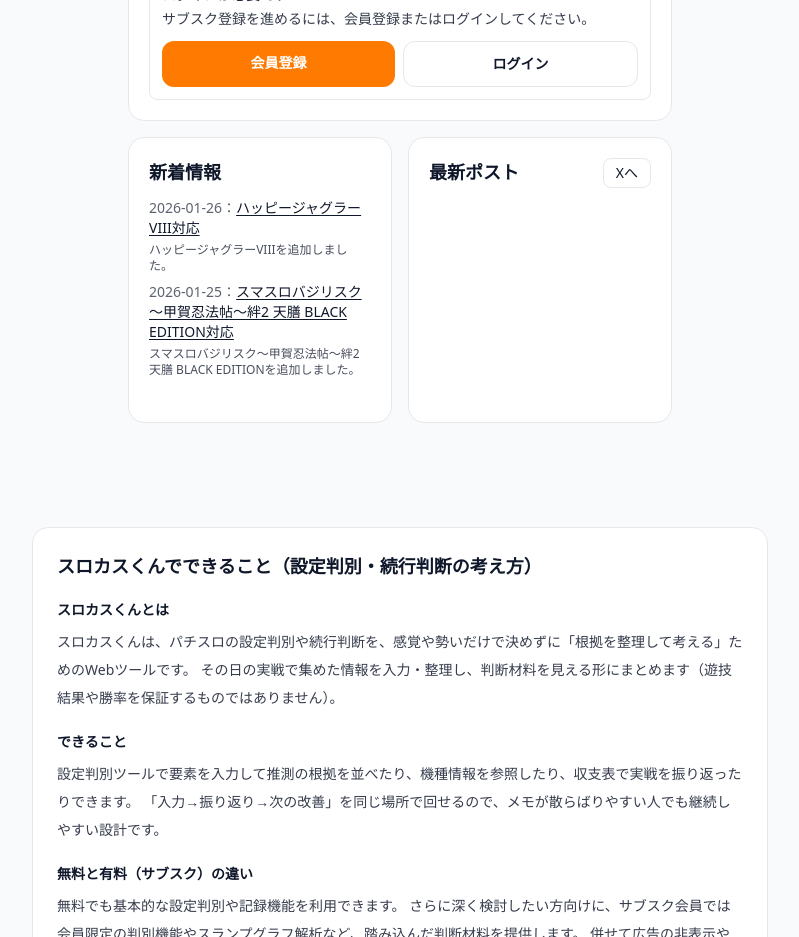
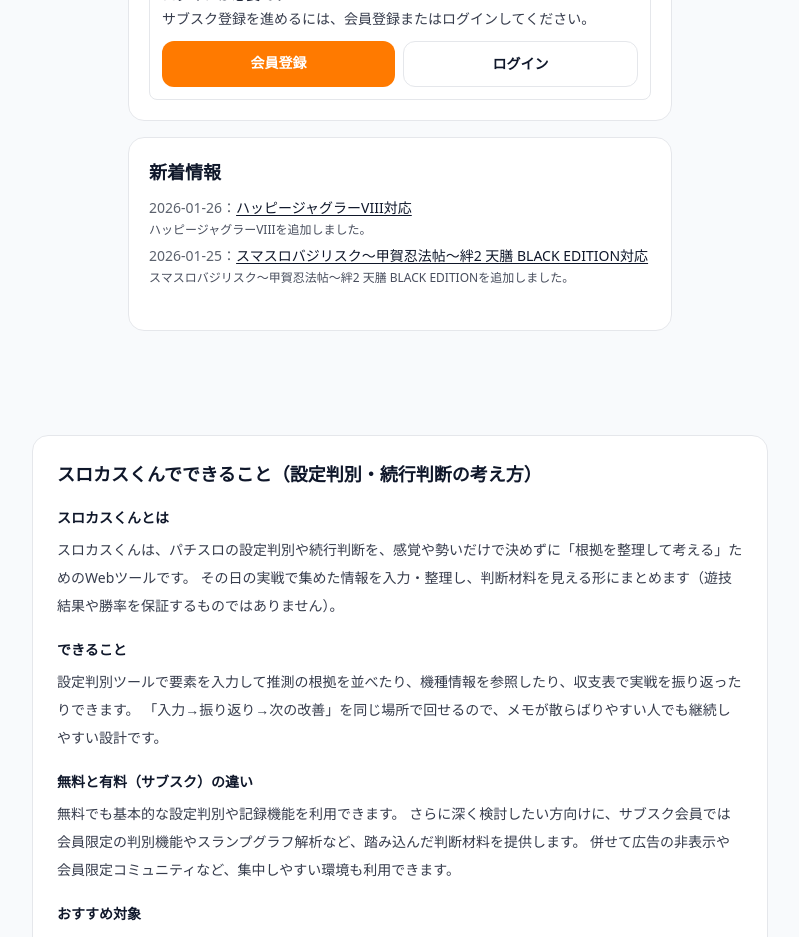
Before and after one commit to roki0711416-hash/------, a Next.js app: page / in a window 1280 px wide. Shown: the part 1020-1957 px from the top of the page, without its empty margins (74-873 px from the left). Built offline with nearby package versions, Linux system fonts and the light colour scheme; no server answers.

Commit message:
Temporarily hide X latest post section

```diff
--- a/app/page.tsx
+++ b/app/page.tsx
@@ -11,7 +11,9 @@ export const dynamic = "force-dynamic";
 
 export default async function Home() {
   const recentPosts = await getRecentPosts(2);
-  const xConfig = await getXConfig();
+  // X（旧Twitter）アカウント凍結等の事情で一時的に非表示にするためのフラグ
+  const isXSectionEnabled = false;
+  const xConfig = isXSectionEnabled ? await getXConfig() : null;
   const user = await getCurrentUserFromCookies();
   const isPremiumPreview = process.env.SLOKASU_PREMIUM_PREVIEW === "1";
   const sub = user ? await getSubscriptionForUserId(user.id) : null;
@@ -216,7 +218,7 @@ export default async function Home() {
           )}
           </section>
 
-          <div className="grid gap-4 md:grid-cols-2">
+          <div className={`grid gap-4 ${isXSectionEnabled ? "md:grid-cols-2" : ""}`}>
             <section className="rounded-2xl border border-neutral-200 bg-white p-5">
               <h2 className="text-lg font-semibold">新着情報</h2>
               {recentPosts.length > 0 ? (
@@ -252,7 +254,9 @@ export default async function Home() {
               )}
             </section>
 
-            <LatestXCard profileUrl={xConfig.profileUrl} latestThreadUrl={xConfig.latestThreadUrl} />
+            {isXSectionEnabled && xConfig ? (
+              <LatestXCard profileUrl={xConfig.profileUrl} latestThreadUrl={xConfig.latestThreadUrl} />
+            ) : null}
           </div>
         </section>
       </div>
```
